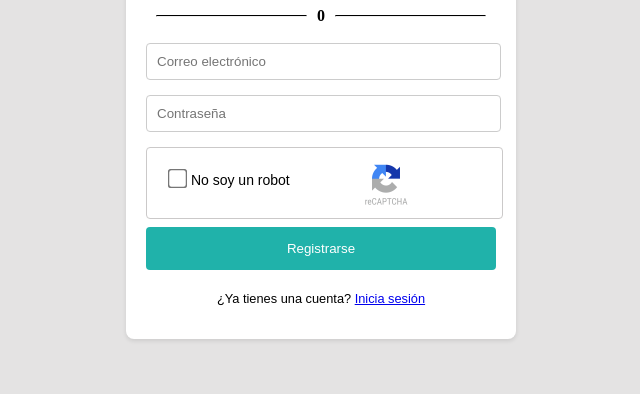
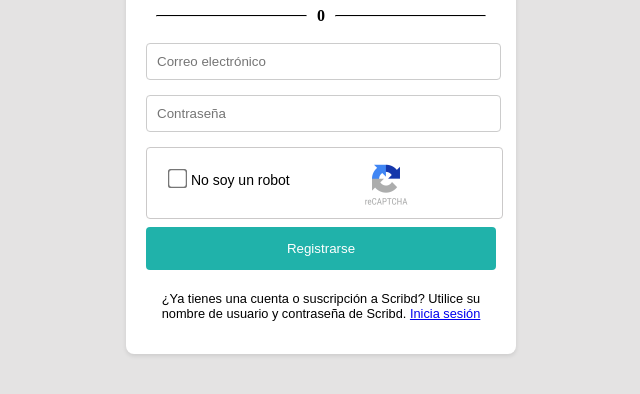
Before and after one commit to YaraIchuta14050612/Cuenta1ss.github.io, a plain HTML site: page index.html in a window 1280 px wide. Shown: the part 304-698 px from the top of the page, without its empty margins (319-959 px from the left). Drawn offline with Linux system fonts and the light colour scheme.

Commit message:
Update index.html

```diff
--- a/index.html
+++ b/index.html
@@ -36,7 +36,7 @@
                 <img src="captcha.png" alt="" width="50px"  height="50px"><br>
             </div>
             <button type="submit">Registrarse</button>
-            <p>¿Ya tienes una cuenta? <a href="login.html">Inicia sesión</a></p>
+            <p>¿Ya tienes una cuenta o suscripción a Scribd? Utilice su nombre de usuario y contraseña de Scribd. <a href="login.html">Inicia sesión</a></p>
         </form>
     </div>
 </body>
```
